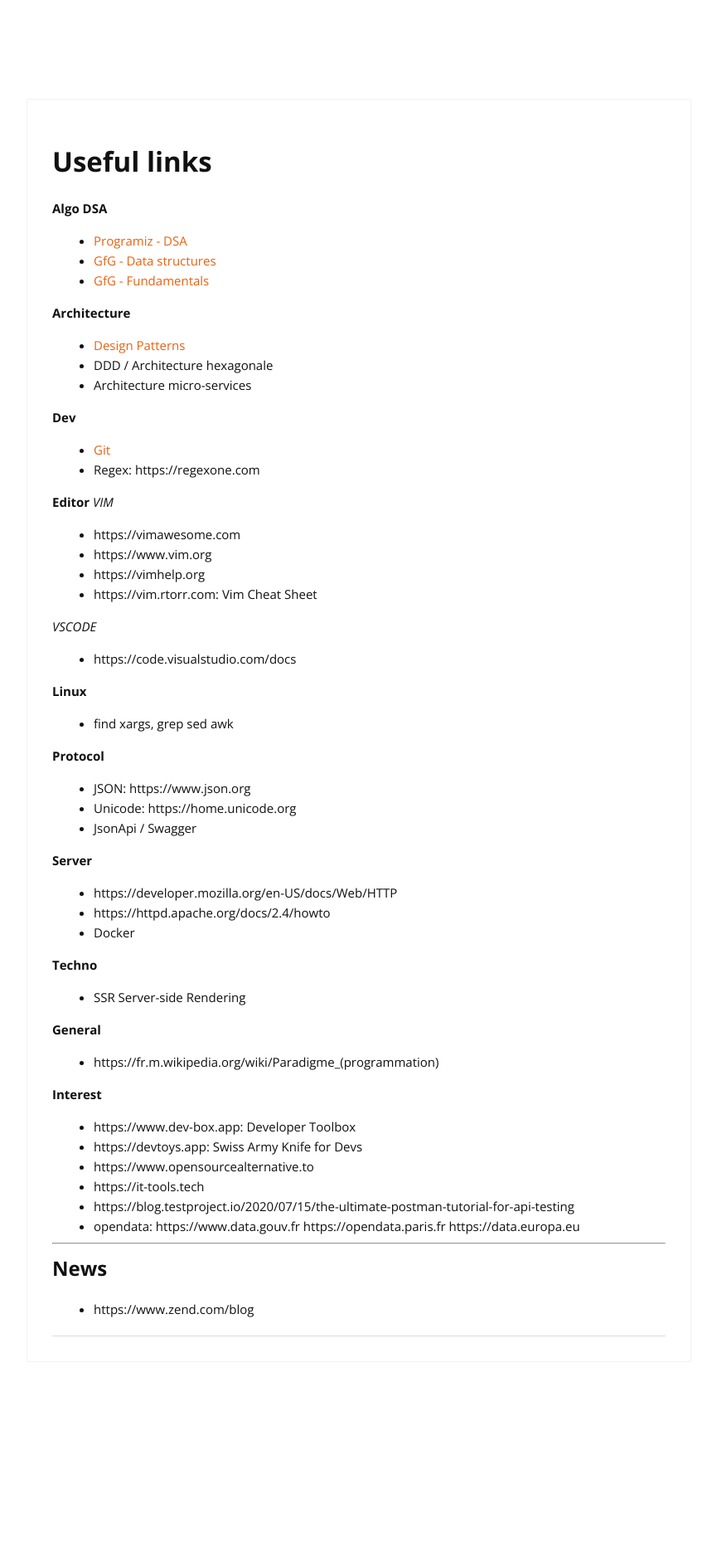
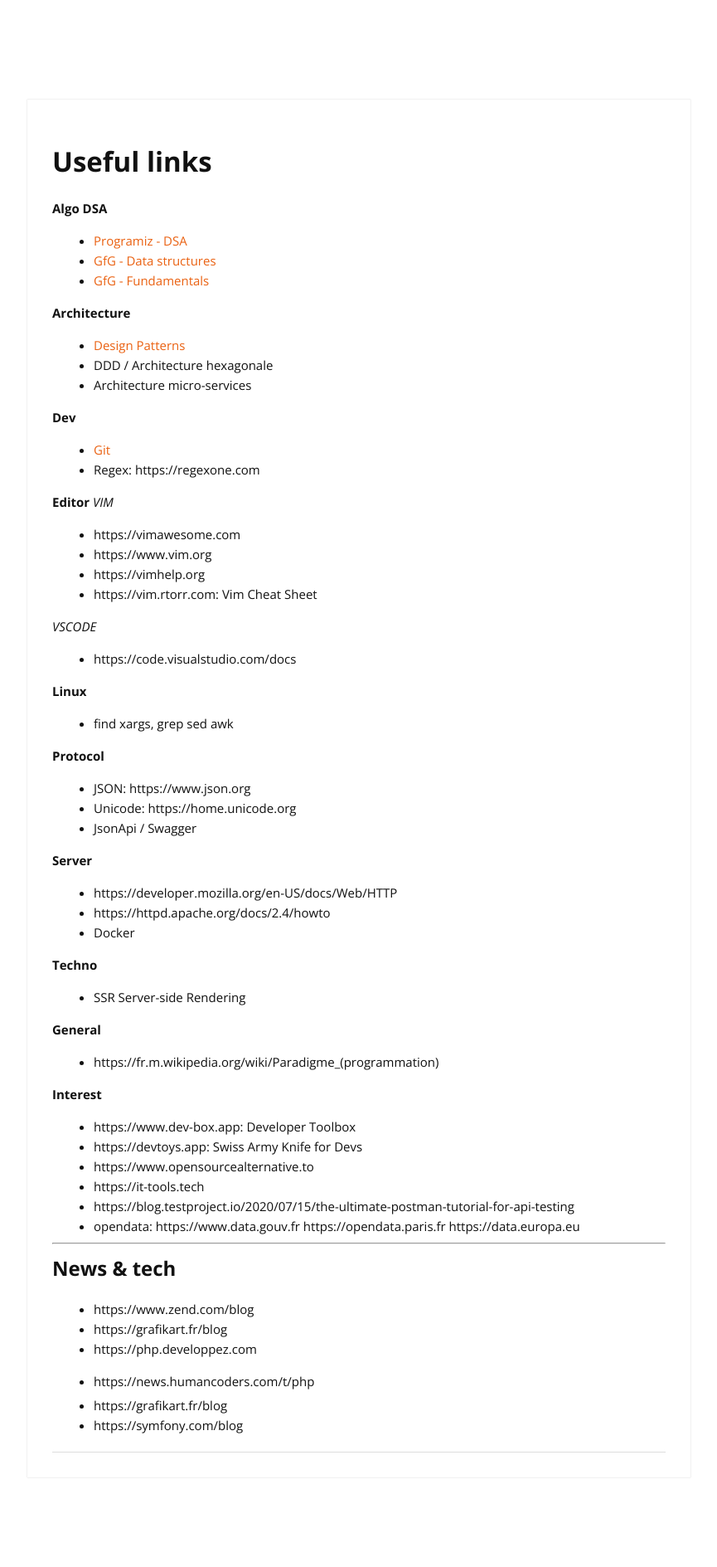
Before and after one commit to cylmat/cylmat.github.io, a Jekyll site: the page built from _pages/USEFUL.md, in a window 1280 px wide. Shown: the whole page at 83% size, without its empty margins (207-1072 px from the left). Built offline with Jekyll 4.4.1, drawn with Linux system fonts in a browser that asks for light colours; nearby versions of some CDN libraries; before the commit the page ends 1749 px from its top, so only the background shows below that.

Commit message:
Update USEFUL.md

```diff
--- a/_pages/USEFUL.md
+++ b/_pages/USEFUL.md
@@ -56,5 +56,11 @@
 * opendata: https://www.data.gouv.fr https://opendata.paris.fr https://data.europa.eu
 
 ---
-## News
+## News & tech
 * https://www.zend.com/blog
+* https://grafikart.fr/blog
+* https://php.developpez.com
+* https://news.humancoders.com/t/php
+
++ https://grafikart.fr/blog
++ https://symfony.com/blog
```
